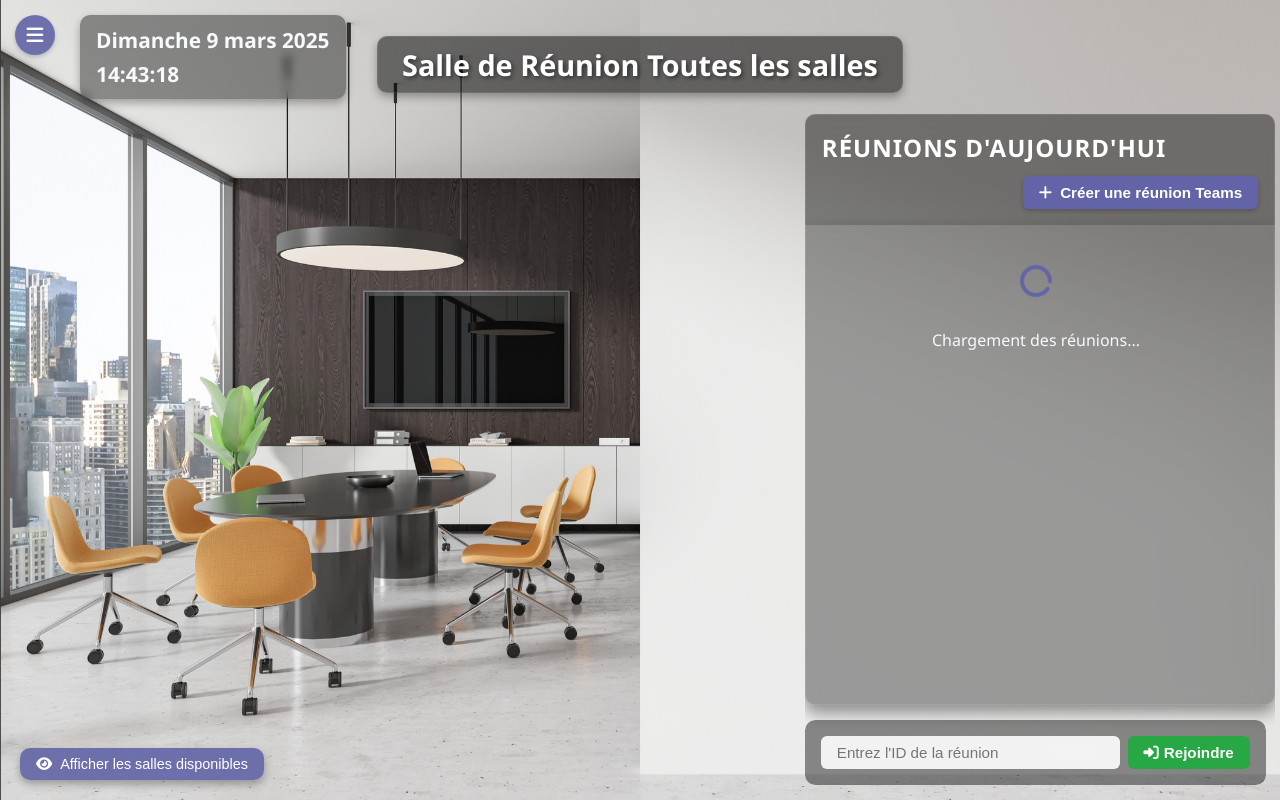
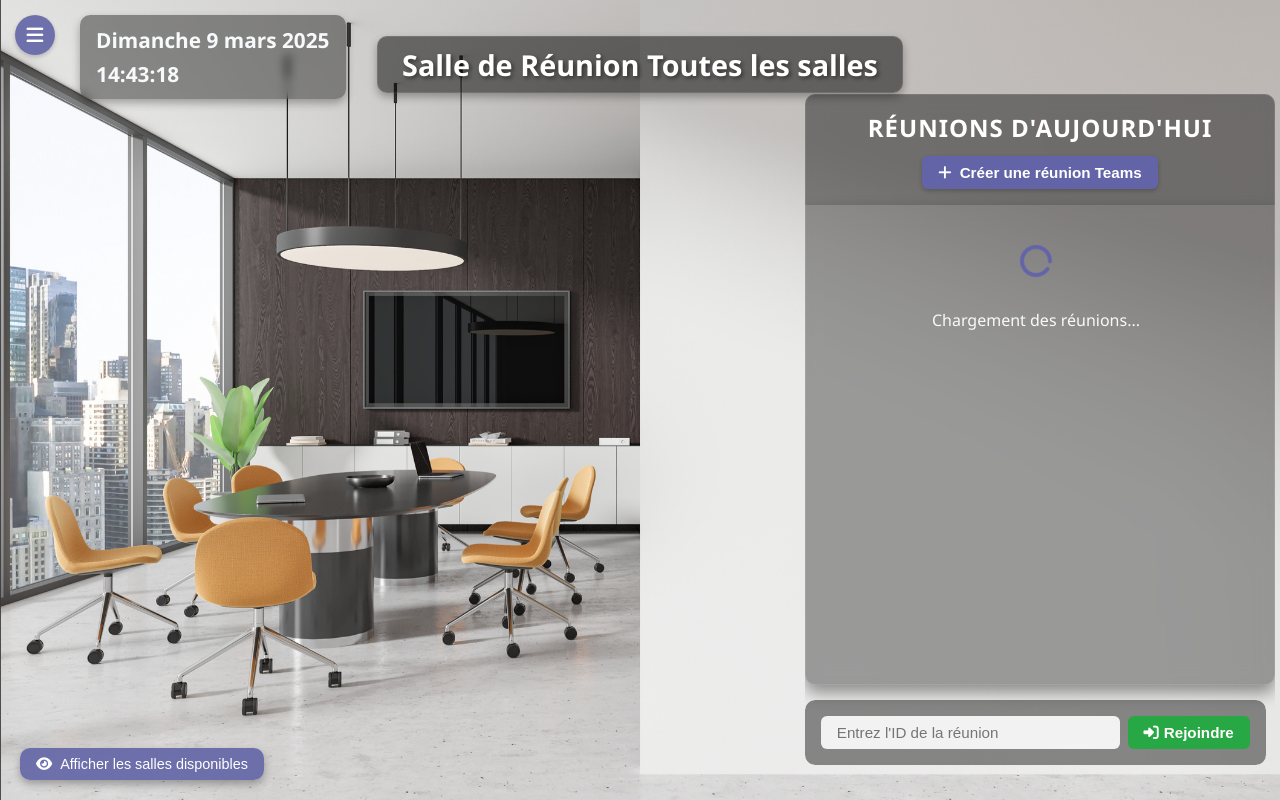
Before and after one commit to kaizen2025/teamsrooms_dev, a Flask app: page / in a window 1280 px wide. Run offline with Flask 3, Linux system fonts and the light colour scheme; data that the repository does not hold is empty.

Commit message:
Update meetings.css

```diff
--- a/static/css/meetings.css
+++ b/static/css/meetings.css
@@ -2,7 +2,7 @@
    Panneau des réunions
    ============================= */
 
-/* Conteneur principal - Optimisé pour afficher plus de réunions */
+/* Conteneur principal - Optimisé pour utiliser tout l'espace vertical disponible */
 .meetings-container {
   grid-area: meetings;
   overflow: hidden;
@@ -13,9 +13,12 @@
   justify-self: center;
   display: flex;
   flex-direction: column;
+  max-height: 100vh; /* Maximise la hauteur */
+  position: relative;
+  top: -20px; /* Remonte le panneau pour utiliser l'espace disponible */
 }
 
-/* Ajout d'un en-tête séparé pour le titre */
+/* En-tête amélioré avec le bouton centré */
 .meetings-title-bar {
   background: rgba(30, 30, 30, 0.5);
   backdrop-filter: blur(8px);
@@ -25,8 +28,9 @@
   padding: var(--spacing-md);
   margin-bottom: 0;
   display: flex;
-  flex-direction: column; /* Change to column layout */
-  gap: var(--spacing-sm); /* Add space between title and button */
+  flex-direction: column;
+  align-items: center; /* Centre les éléments horizontalement */
+  gap: var(--spacing-sm);
 }
 
 .meetings-title-bar h2 {
@@ -38,9 +42,8 @@
   color: white;
 }
 
-/* Bouton de création de réunion intégré sous le titre */
+/* Bouton de création de réunion centré et optimisé */
 .create-meeting-integrated {
-  align-self: flex-end; /* Aligne à droite */
   background-color: var(--primary-color);
   color: white;
   border: none;
@@ -55,6 +58,7 @@
   transition: var(--transition-fast);
   box-shadow: var(--shadow-sm);
   margin-top: var(--spacing-xs);
+  width: auto; /* Ajustement automatique à la largeur du contenu */
 }
 
 .create-meeting-integrated:hover {
@@ -79,12 +83,13 @@
   overflow: hidden;
 }
 
-/* Liste des réunions - Optimisée pour utiliser l'espace vertical */
+/* Liste des réunions - Optimisée pour utiliser tout l'espace vertical */
 .meetings-list {
   flex: 1;
   overflow-y: auto;
   padding-right: var(--spacing-sm);
-  max-height: unset; /* Remove fixed height limitation */
+  max-height: unset; /* Supprime la limitation de hauteur fixe */
+  min-height: 300px; /* Hauteur minimale pour garantir un espace suffisant */
 }
 
 .meetings-list::-webkit-scrollbar {
@@ -171,7 +176,7 @@
   100% { opacity: 1; }
 }
 
-/* ===== Items de réunions - Avec dégradé subtil pour les réunions en cours ===== */
+/* Items de réunions - Avec dégradé subtil pour les réunions en cours */
 .meeting-item {
   background-color: rgba(40, 40, 40, 0.85);
   border-radius: var(--border-radius-md);
@@ -302,7 +307,7 @@
   gap: 5px;
 }
 
-/* Conteneur pour la zone de jointure de réunion */
+/* Conteneur pour la zone de jointure de réunion - Style amélioré */
 .join-meeting-container {
   margin-top: 15px;
   border-radius: var(--border-radius-md);
```
